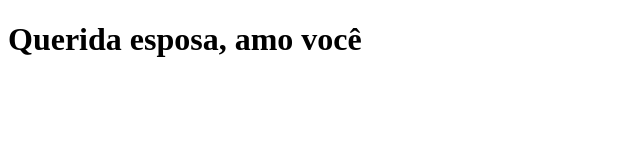
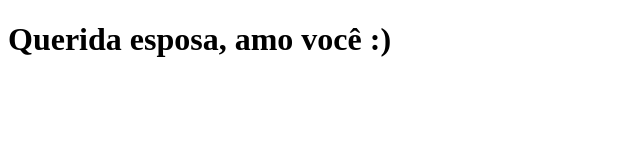
Before and after one commit to rodolfo-lovera/lovera-data-project, a Next.js app: page / in a window 1280 px wide. Shown: the top 160 px of the page, without its empty margins (0-640 px from the left). Built offline with nearby package versions, Linux system fonts and the light colour scheme.

Commit message:
Um sorriso apenas

```diff
--- a/pages/index.js
+++ b/pages/index.js
@@ -1,5 +1,5 @@
 function Home(){
-    return <h1>Querida esposa, amo você</h1>
+    return <h1>Querida esposa, amo você :) </h1>
 }
 
 export default Home;
```
